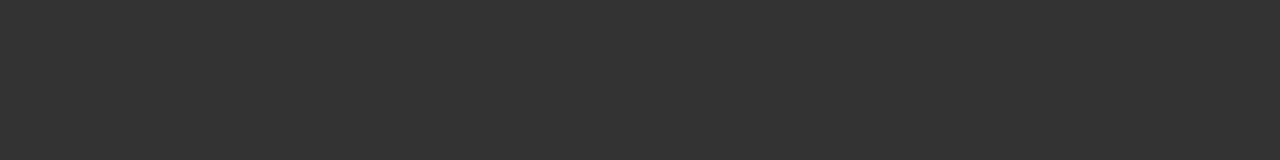
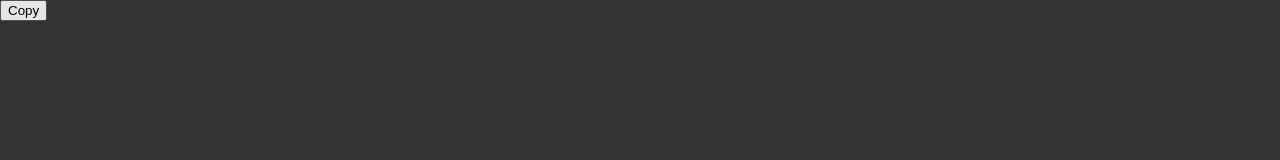
Before and after one commit to mikeae21/CS3398-Spice-S2017, a React (Create React App) app in the folder web-app/: page / in a window 1280 px wide. Shown: the top 160 px of the page. Built offline with nearby package versions, Linux system fonts and the light colour scheme.

Commit message:
Added SharingButton

```diff
--- a/web-app/package.json
+++ b/web-app/package.json
@@ -4,6 +4,7 @@
   "private": true,
   "dependencies": {
     "react": "^15.4.2",
+    "react-copy-to-clipboard": "^4.2.3",
     "react-dom": "^15.4.2"
   },
   "devDependencies": {
--- a/web-app/src/App.js
+++ b/web-app/src/App.js
@@ -3,11 +3,22 @@ import logo from './logo.svg';
 import './App.css';
 import Swatch from './component/swatch.js';
 import PaletteManager from './component/paletteManager.js';
+import SharingButton from './component/sharingButton.js';
 
 class App extends Component {
+	constructor(props){
+		super(props);
+		this.paletteManager = <PaletteManager debug={true} app={this} />;
+		this.shareButton = <SharingButton app={this} />;
+		this.palette = {}
+	}
+
   render() {
     return (
-      <PaletteManager />
+    	<div>
+    		{this.shareButton}
+    		{this.paletteManager}
+    	</div>
     );
   }
 }
--- a/web-app/src/component/paletteManager.js
+++ b/web-app/src/component/paletteManager.js
@@ -1,7 +1,5 @@
 var React = require('react');
 var Swatch = require('./swatch')
-
-const DEBUG = true;
 
 class PaletteManager extends React.Component {
 	constructor(props){
@@ -14,7 +12,7 @@ class PaletteManager extends React.Component {
 		this.state={ palette:this.palette }
 
 		// generate random test colors
-		if (DEBUG)
+		if (this.props.debug)
 			while (this.nextID < Math.floor(Math.random()*3+4))
 				this.addSwatch('#' + (Math.random()*0xFFFFFF<<0).toString(16))
 	}
@@ -25,19 +23,18 @@ class PaletteManager extends React.Component {
 
 	addSwatch(color){
 		if(!/^#[0-9a-f]{3,6}$/i.test(color))
-      throw('Invalid color for addSwatch');
+      throw(new Error('Invalid color for addSwatch'));
 
 		this.palette[this.nextID++] = color
+		this.props.app.palette = this.palette
 	}
 
 	removeSwatch(key){
-		console.log(this.palette);
-		console.log(key);
-		if(this.palette[key] == undefined)
-      throw('Key doesn\'t exist in palette');
+		if(this.palette[key] === undefined)
+      throw(new Error('Key doesn\'t exist in palette'));
 
 		delete this.palette[key];
-		console.log(this.palette);
+		this.props.app.palette = this.palette
 		this.setState({ palette:this.palette })
 	}
 
@@ -66,7 +63,7 @@ class PaletteManager extends React.Component {
 
 	render(){
 		//Keep it populated for testing
-		if (DEBUG)
+		if (this.props.debug)
 			if (Object.keys(this.palette).length < 2)
 				while (Object.keys(this.palette).length < 6)
 					this.addSwatch('#' + (Math.random()*0xFFFFFF<<0).toString(16))
@@ -75,7 +72,6 @@ class PaletteManager extends React.Component {
 			<div id="palette">
 				{
 					Object.keys(this.palette).map(function(key){
-						console.log(key);
 						return <Swatch className="swatch" deleteFunc={this.removeSwatch.bind(this, key)} id={key} key={key} color={this.palette[key]} />
 					}.bind(this))
 				}
--- /dev/null
+++ b/web-app/src/component/sharingButton.js
@@ -0,0 +1,21 @@
+var React = require('react');
+
+class SharingButton extends React.Component{
+	constructor(props){
+		super(props);
+	}
+
+	copy(){
+		console.log(Object.values(this.props.app.palette).join(', '));
+
+	}
+
+	render(){
+		console.log(this);
+		return(
+			<button onClick={this.copy.bind(this)} >Copy</button>
+		);
+	}
+}
+
+module.exports = SharingButton;
--- a/web-app/src/component/swatch.js
+++ b/web-app/src/component/swatch.js
@@ -4,7 +4,7 @@ class Swatch extends React.Component {
     constructor(props){
         super(props)
         if(!/^#[0-9a-f]{3,6}$/i.test(this.props['color'])){
-           throw('Invalid color for Swatch');
+           throw(new Error('Invalid color for Swatch'));
         }
     }
 
```
Also changed, not shown: 2 other files (tests, documents, lock files or other folders).
